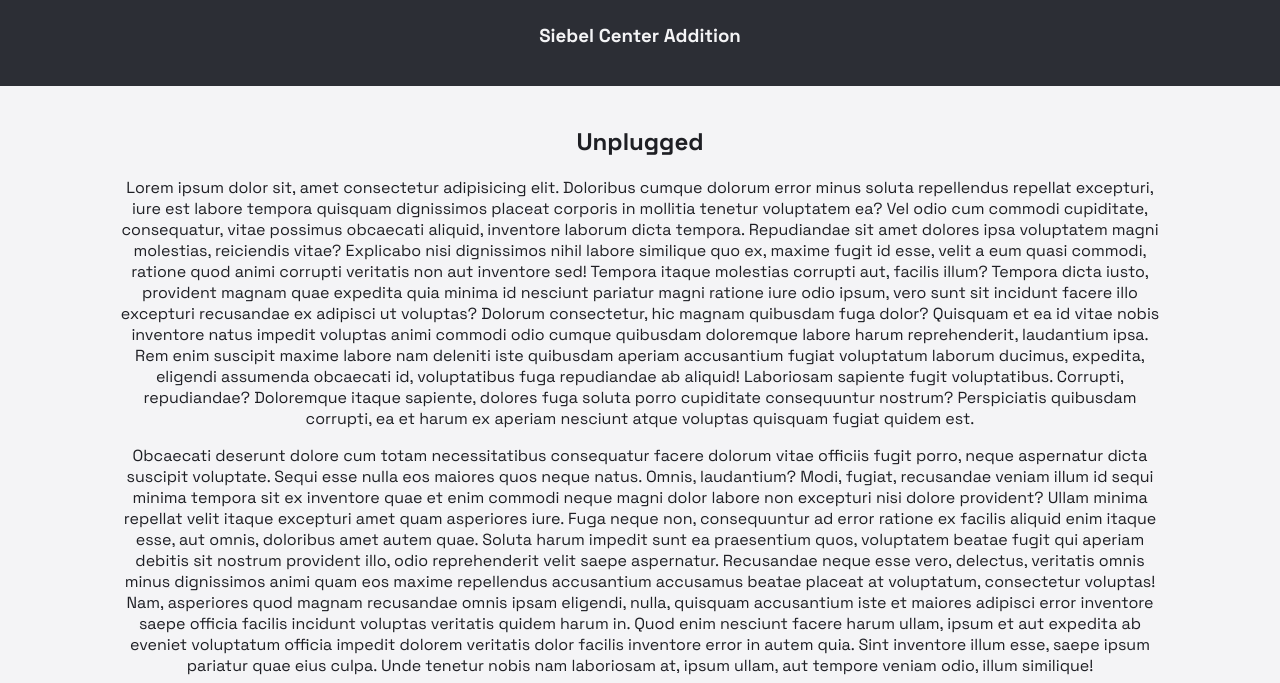
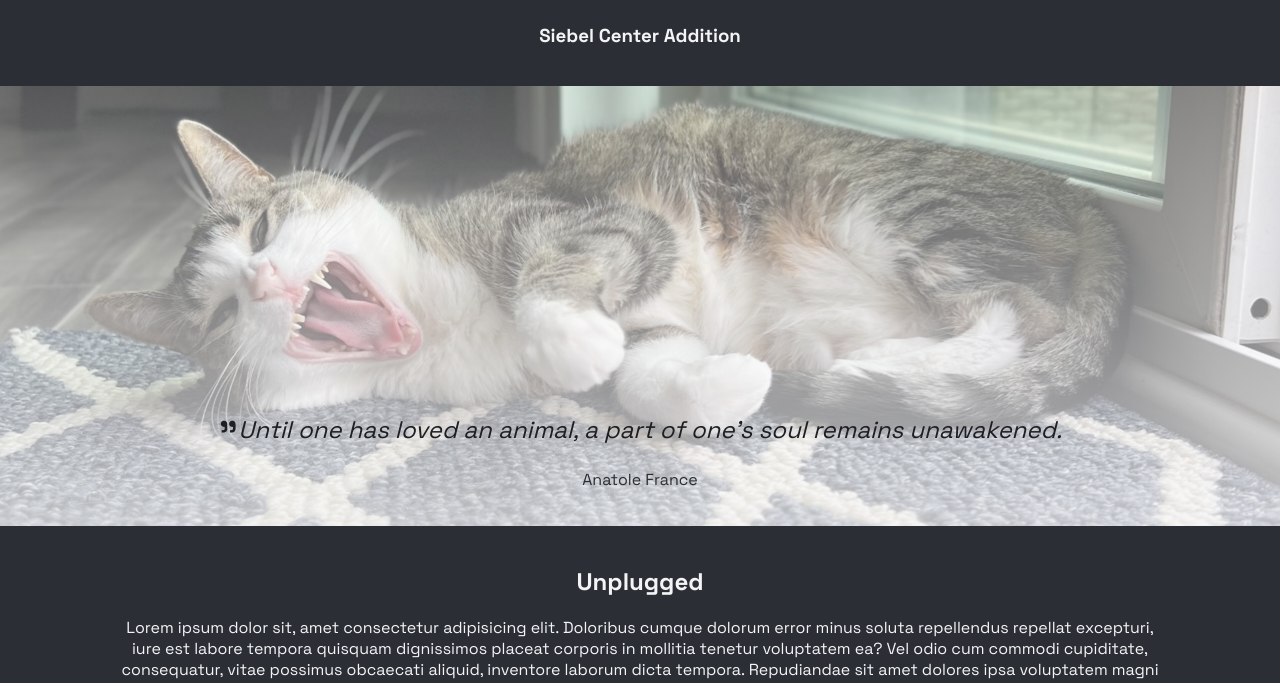
Before and after one commit to code-royce/mp1, a website built with webpack: page src/index.html in a window 1280 px wide. Shown: the part 1745-2428 px from the top of the page. Built offline with nearby package versions, Linux system fonts and the light colour scheme.

Commit message:
Implement static image background section

```diff
--- a/src/css/main.scss
+++ b/src/css/main.scss
@@ -203,6 +203,35 @@ h1 {
 
 }
 
+#static-image {
+    align-items: flex-end;
+    background: linear-gradient(rgba($off-white, 0.35), rgba($off-white, 0.75)), url('../assets/kitty.jpg') center / cover fixed;
+    color: $txt-dark;
+    display: flex;
+    min-height: 400px;
+
+    .content {
+        width: 100%;
+    }
+
+    .quote {
+        font-size: 1.5rem;
+        font-style: italic;
+    }
+
+    .quote::before {
+        content: '"';
+        font-size: 3rem;
+        font-style: normal;
+        line-height: 0;
+        vertical-align: -0.35em;
+    }
+
+    .source {
+        color: $txt2-dark;
+    }
+}
+
 #unplugged {
 
 }
--- a/src/index.html
+++ b/src/index.html
@@ -89,6 +89,12 @@
           </button>
         </div>
     </section>
+    <section id="static-image">
+      <div class="content">
+        <p class="quote">Until one has loved an animal, a part of one's soul remains unawakened.</p>
+        <p class="source">Anatole France</p>
+      </div>
+    </section>
     <section id="unplugged">
       <div class="content">
       <h2>Unplugged</h2>
```
Also changed, not shown: src/assets/kitty.jpg (added).
